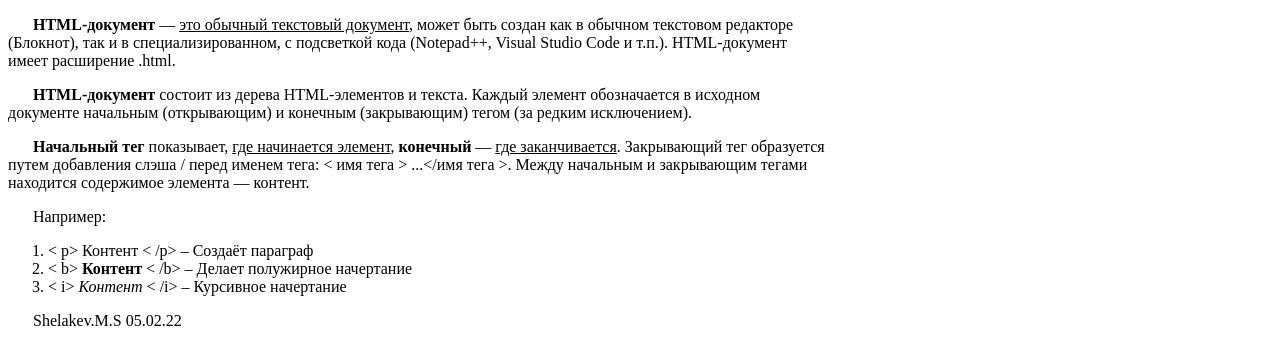
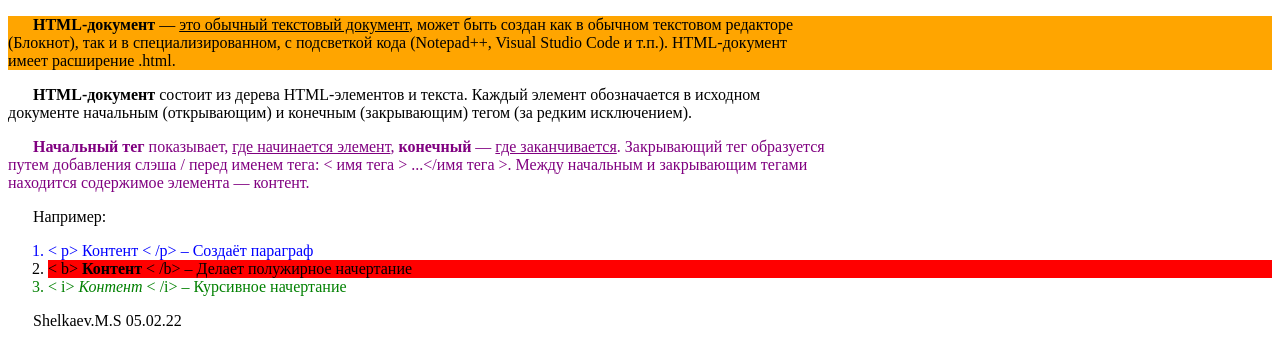
Before and after one commit to MihailShelkaev/shelkaev-base-html, a plain HTML site: page base-html/index.html in a window 1280 px wide. Drawn offline with Linux system fonts and the light colour scheme.

Commit message:
feat:+css file

```diff
--- a/base-html/index.html
+++ b/base-html/index.html
@@ -1,23 +1,32 @@
 <!DOCTYPE html>
 <html>
+
 <head>
     <meta charset="UTF-8">
     <meta http-equiv="X-UA-Compatible" content="IE=edge">
     <meta name="viewport" content="width=device-width, initial-scale=1.0">
     <title>Document</title>
+    <link rel="stylesheet" href="./index01.css">
+    <p></p>
 </head>
+
 <body>
-    <p style="text-indent: 25px;">
-        <b> HTML-документ</b> — <ins>это обычный текстовый документ</ins>, может быть создан как в обычном текстовом редакторе <br>
-        (Блокнот), так и в специализированном, с подсветкой кода (Notepad++, Visual Studio Code и т.п.). HTML-документ <br>
+
+    <p class="OrangeColor" style="text-indent: 25px;">
+        <b> HTML-документ</b> — <ins>это обычный текстовый документ</ins>, может быть создан как в обычном текстовом
+        редакторе <br>
+        (Блокнот), так и в специализированном, с подсветкой кода (Notepad++, Visual Studio Code и т.п.). HTML-документ
+        <br>
         имеет расширение .html.
     </p>
     <p style="text-indent: 25px;">
         <b>HTML-документ</b> состоит из дерева HTML-элементов и текста. Каждый элемент обозначается в исходном <br>
         документе начальным (открывающим) и конечным (закрывающим) тегом (за редким исключением).
-    <p style="text-indent: 25px;">
-        <b>Начальный тег</b> показывает, <ins>где начинается элемент</ins>, <b>конечный</b> — <ins>где заканчивается</ins>. Закрывающий тег образуется<br>
-    путем добавления слэша / перед именем тега: &lt; имя тега &gt; ...&lt;/имя тега &gt;. Между начальным и закрывающим тегами <br>
+    <p class="PurpleText" style="text-indent: 25px;">
+        <b>Начальный тег</b> показывает, <ins>где начинается элемент</ins>, <b>конечный</b> — <ins>где
+            заканчивается</ins>. Закрывающий тег образуется<br>
+        путем добавления слэша / перед именем тега: &lt; имя тега &gt; ...&lt;/имя тега &gt;. Между начальным и
+        закрывающим тегами <br>
         находится содержимое элемента — контент.
     </p>
     <p style="text-indent: 25px;">
@@ -25,13 +34,14 @@
     </p>
     <p style="text-indent: 25px;">
     <ol>
-            <li>&lt; p&gt; Контент  &lt; /p&gt; – Создаёт параграф </li>
-            <li>&lt; b&gt; <b>Контент</b> &lt; /b&gt; – Делает полужирное начертание</li>
-            <li>&lt; i&gt; <i>Контент</i> &lt; /i&gt; – Курсивное начертание </li>
+        <li class="BlueText">&lt; p&gt; Контент &lt; /p&gt; – Создаёт параграф </li>
+        <li class="RedColor">&lt; b&gt; <b>Контент</b> &lt; /b&gt; – Делает полужирное начертание</li>
+        <li class="GreenText">&lt; i&gt; <i>Контент</i> &lt; /i&gt; – Курсивное начертание </li>
     </ol>
     </p>
     <p style="text-indent: 25px;">
-        Shelakev.M.S 05.02.22
+        Shelkaev.M.S 05.02.22
     </p>
 </body>
+
 </html>
--- /dev/null
+++ b/base-html/index01.css
@@ -0,0 +1,27 @@
+.OrangeColor {
+    background-color: orange;
+}
+
+p {
+    text-indent: 25px;
+}
+
+.PurpleText {
+    color: purple;
+}
+
+.RedColor {
+    background-color: red;
+}
+
+.BlueText {
+    color: blue;
+}
+
+.GreenText {
+    color: green;
+}
+
+.BodyGradient {
+    background: linear-gradient(brown yellow green);
+}
```
Lines whose indentation alone changed are shown as unchanged.
